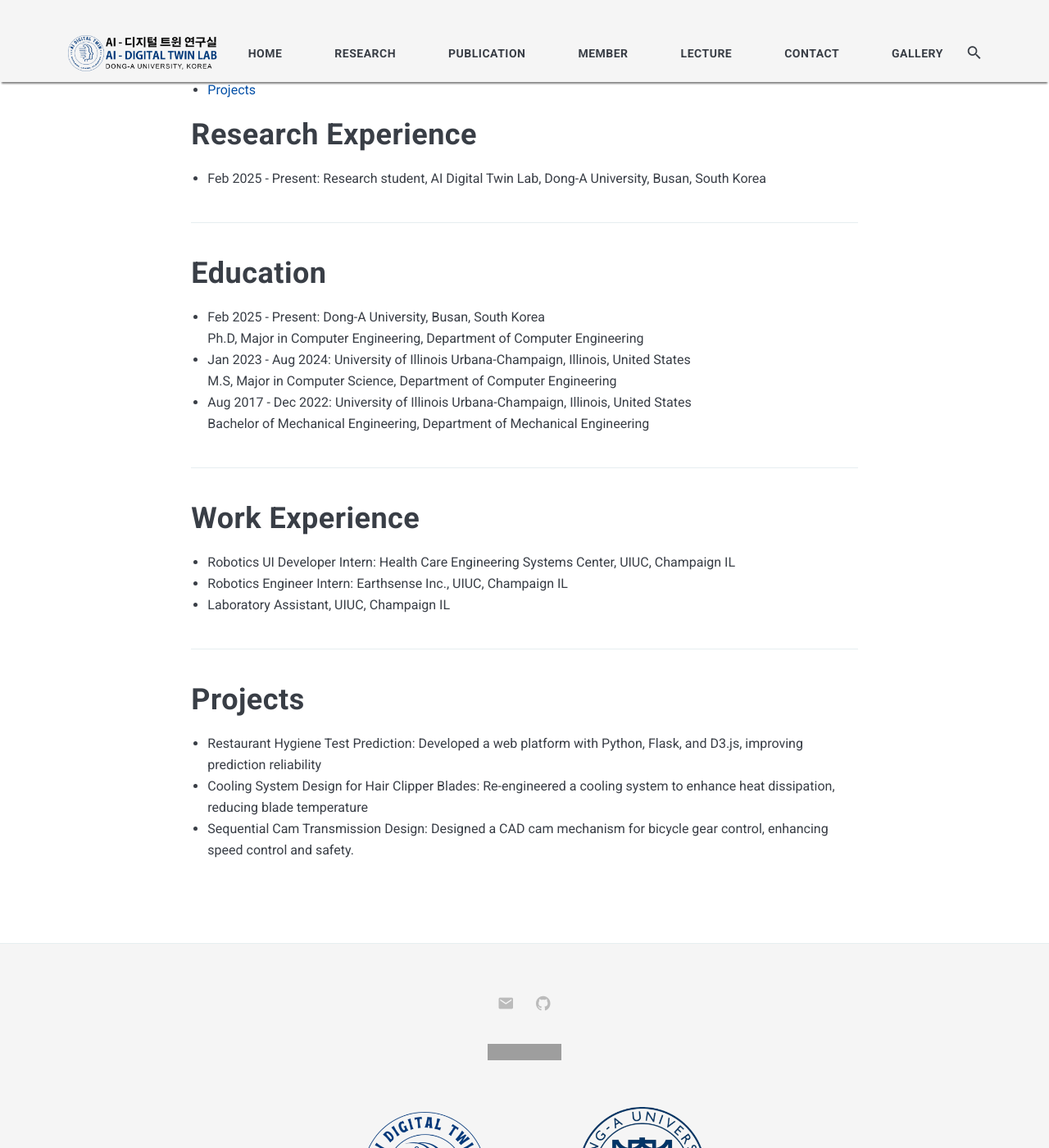
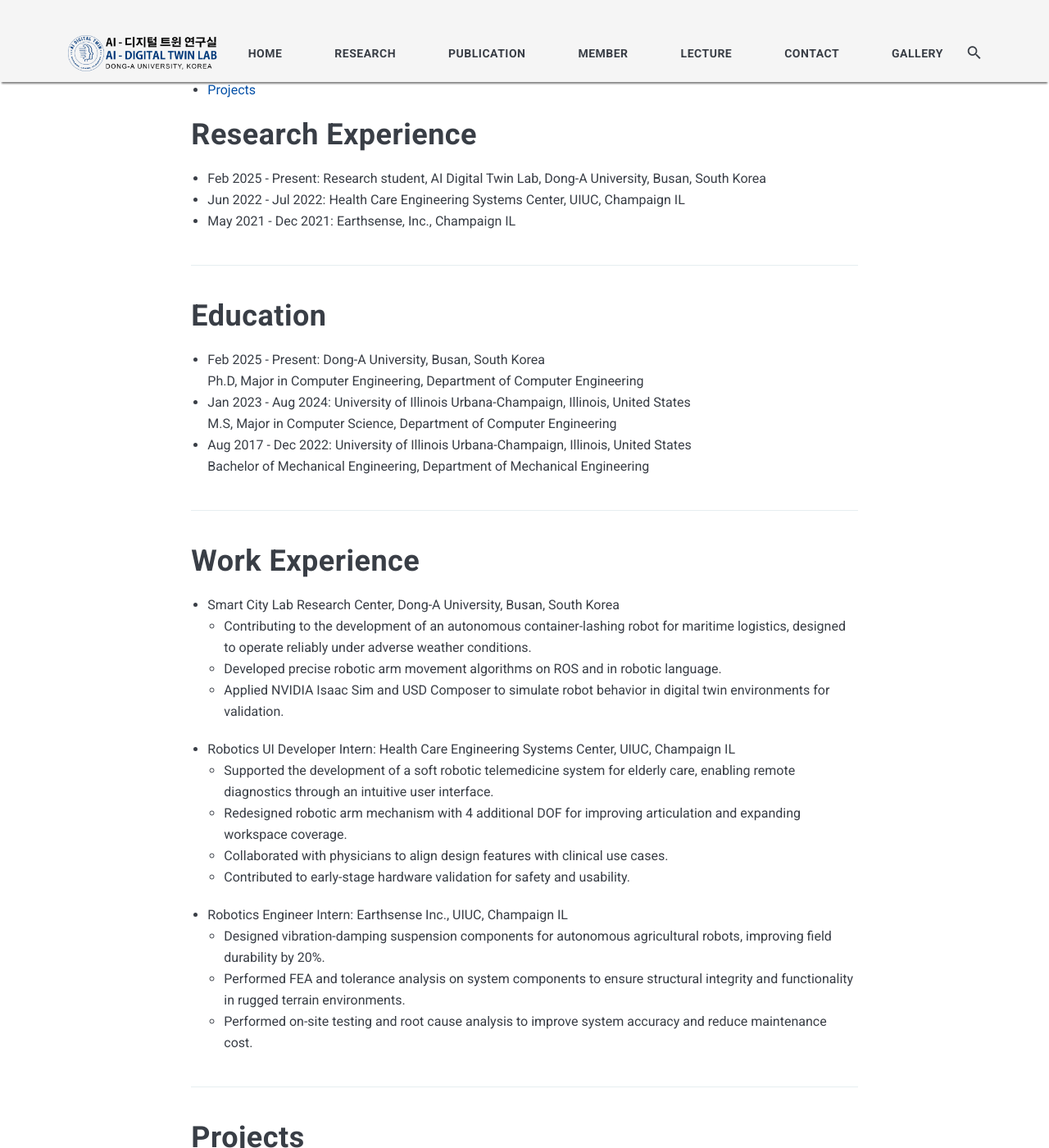
Before and after one commit to AIDTLab-DAU/AIDTLab-DAU.github.io, a Jekyll site: the page built from _pages/99-pch.md, in a window 1280 px wide and 1400 px high, scrolled down 438 px. Shown: the whole window at 82% size. Built offline with Jekyll 4.4.1, drawn with Linux system fonts in a browser that asks for light colours; nearby versions of some CDN libraries; grey boxes are pictures that could not be loaded.

Commit message:
Mr.Park updated Bio links

```diff
--- a/_pages/99-pch.md
+++ b/_pages/99-pch.md
@@ -7,8 +7,10 @@
 toc: true
 ---
 
-[![LinkedIn](https://img.shields.io/badge/ORCID-A6CE39?style=flat-square&logo=ORCID&logoColor=white)](https://www.linkedin.com/in/chang-hun-park-26a47914b/)
-[![Github](https://img.shields.io/badge/ORCID-A6CE39?style=flat-square&logo=ORCID&logoColor=white)](https://github.com/chp2)
+[![LinkedIn](https://img.shields.io/badge/LinkedIn-39A6CE?style=flat-square&logo=linksys&logoColor=White)](https://www.linkedin.com/in/chang-hun-park-26a47914b/)
+[![ORCID](https://img.shields.io/badge/ORCID-A6CE39?style=flat-square&logo=ORCID&logoColor=white)](https://orcid.org/my-orcid?orcid=0009-0008-2360-7426)
+[![Google Scholar](https://img.shields.io/badge/Google%20Scholar-4285F4?style=flat-square&logo=Google+Scholar&logoColor=white)](https://scholar.google.com/citations?hl=en&user=oM_I8qkAAAAJ)
+[![Research ID](https://img.shields.io/badge/Research%20ID-gray?style=flat-square)](https://researchid.co/james9260)
 
 * TOC
 {:toc}
@@ -16,6 +18,8 @@
 Research Experience
 ============
 * Feb 2025 - Present: Research student, AI Digital Twin Lab, Dong-A University, Busan, South Korea
+* Jun 2022 - Jul 2022: Health Care Engineering Systems Center, UIUC, Champaign IL
+* May 2021 - Dec 2021: Earthsense, Inc., Champaign IL
 
 ***
 
@@ -29,9 +33,31 @@
 
 Work Experience
 ============
+* Smart City Lab Research Center, Dong-A University, Busan, South Korea
+    <div>
+        <ul>
+            <li>Contributing to the development of an autonomous container-lashing robot for maritime logistics, designed to operate reliably under adverse weather conditions.</li>
+            <li>Developed precise robotic arm movement algorithms on ROS and in robotic language.</li>
+            <li>Applied NVIDIA Isaac Sim and USD Composer to simulate robot behavior in digital twin environments for validation.</li>
+        </ul>
+    </div>
 * Robotics UI Developer Intern: Health Care Engineering Systems Center, UIUC, Champaign IL
+    <div>
+        <ul>
+            <li>Supported the development of a soft robotic telemedicine system for elderly care, enabling remote diagnostics through an intuitive user interface.</li>
+            <li>Redesigned robotic arm mechanism with 4 additional DOF for improving articulation and expanding workspace coverage.</li>
+            <li>Collaborated with physicians to align design features with clinical use cases.</li>
+            <li>Contributed to early-stage hardware validation for safety and usability.</li>
+        </ul>
+    </div>
 * Robotics Engineer Intern: Earthsense Inc., UIUC, Champaign IL
-* Laboratory Assistant, UIUC, Champaign IL
+    <div>
+        <ul>
+            <li>Designed vibration-damping suspension components for autonomous agricultural robots, improving field durability by 20%.</li>
+            <li>Performed FEA and tolerance analysis on system components to ensure structural integrity and functionality in rugged terrain environments.</li>
+            <li>Performed on-site testing and root cause analysis to improve system accuracy and reduce maintenance cost.</li>
+        </ul>
+    </div>
 
 ***
 
```
